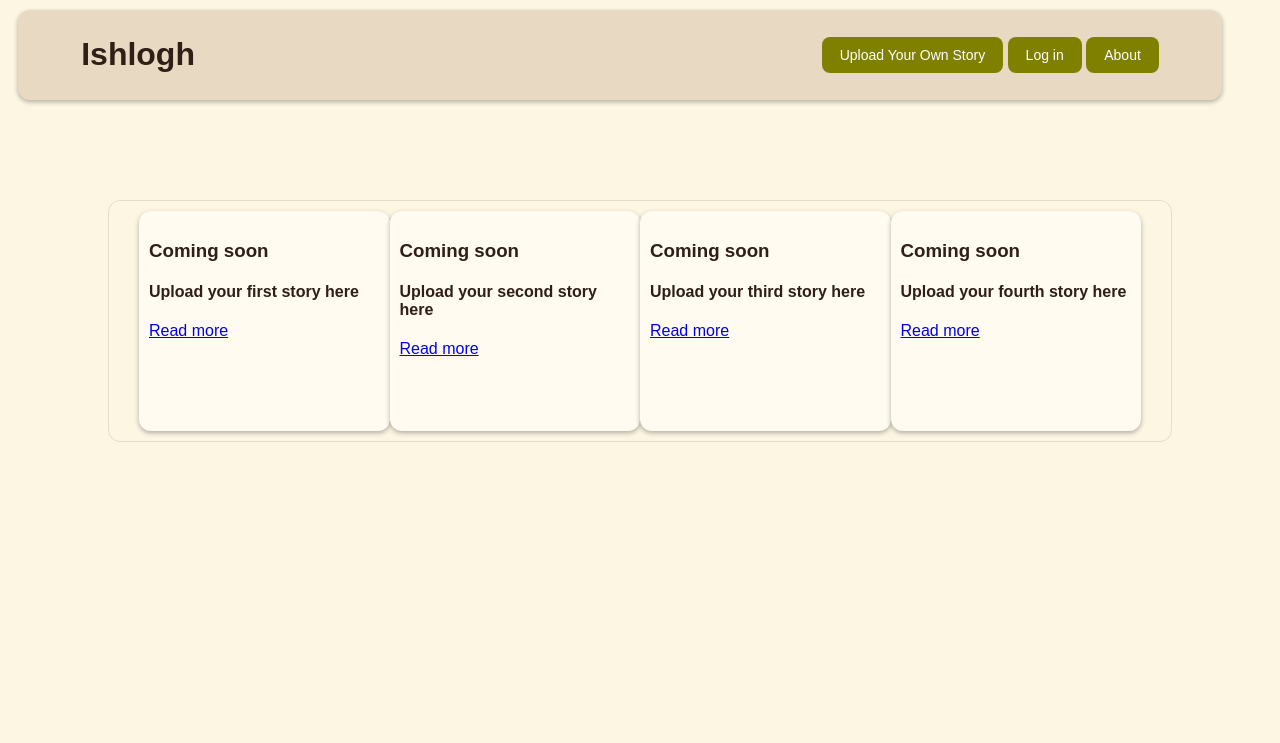
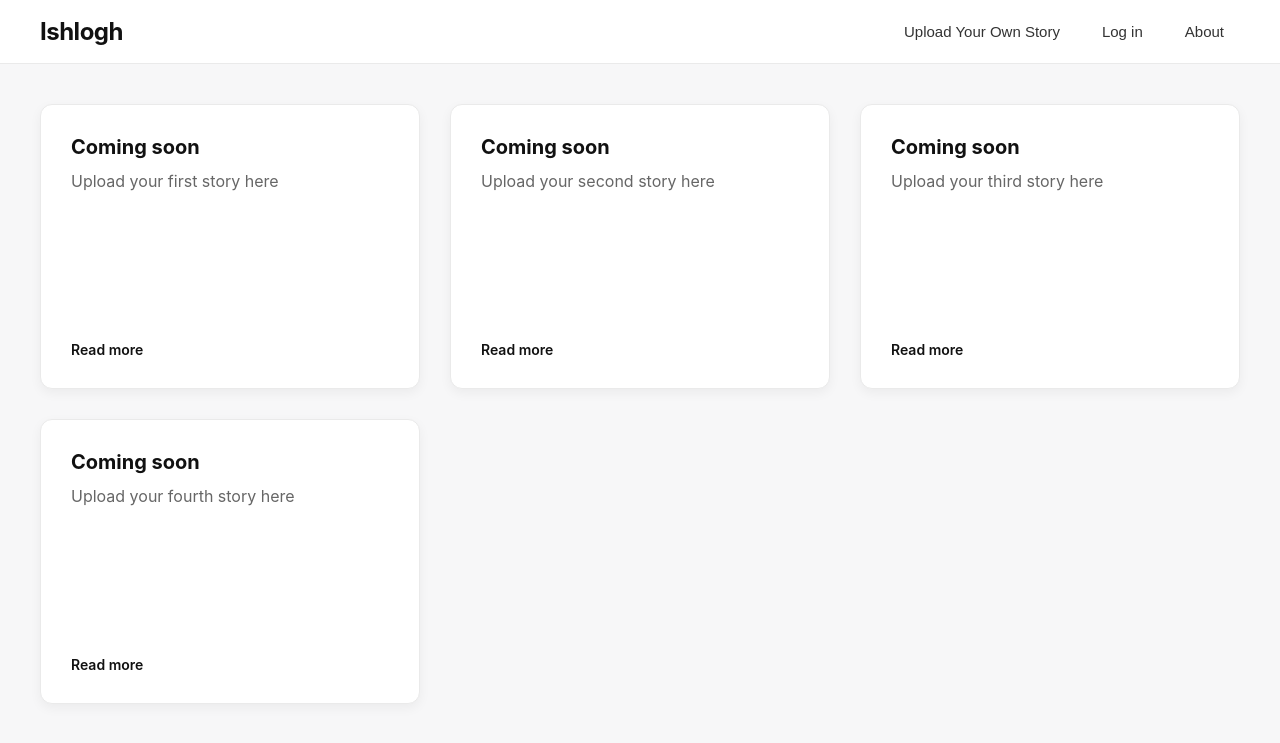
Before and after one commit to Kashan-A1i/Ishlogh, a Django app: page /folk/ in a window 1280 px wide. Shown: the top 743 px of the page. Run offline with Django 4.2, Linux system fonts and the light colour scheme.

Commit message:
new layout

```diff
--- a/folk/static/folk/home.css
+++ b/folk/static/folk/home.css
@@ -1,56 +1,96 @@
+/* 1. Base Styling */
 body {
-    background-color:#FDF6E3;
-    font-family: Arial, sans-serif;
-    color:#2F1F17;
+    background-color: #f7f7f8;
+    font-family: -apple-system, BlinkMacSystemFont, "Segoe UI", Roboto, sans-serif;
+    color: #111;
+    margin: 0;
 }
+
+/* 2. Top Navigation Bar */
 #topbar {
     display: flex;
     justify-content: space-between;
     align-items: center;
-    margin: 10px;
-    margin-right: 50px;
-    box-shadow: 0 2px 5px rgba(0,0,0,0.3);
-    background-color: #E8D9C2;
-    padding: 5px;
-    padding-left:5%;
-    padding-right:5%;
-    border-radius:12px;
+    background-color: #ffffff;
+    padding: 15px 40px;
+    border-bottom: 1px solid #eaeaea;
 }
-.box-container{
+
+#logo h1 {
+    margin: 0;
+    font-size: 24px;
+    letter-spacing: -0.5px;
+}
+
+#buttons {
     display: flex;
-    justify-content: space-between;
-    margin: 100px;
-    border: 1px solid rgba(0, 0, 0, 0.1);
+    gap: 10px;
+}
+
+/* 3. Navigation Buttons */
+.top {
+    background-color: transparent;
+    color: #333;
+    border: none;
+    padding: 8px 16px;
+    border-radius: 6px;
+    cursor: pointer;
+    font-size: 15px;
+    font-weight: 500;
+    transition: background-color 0.2s ease;
+}
+
+.top:hover {
+    background-color: #f0f0f0;
+}
+
+
+.box-container {
+    display: grid;
+    grid-template-columns: repeat(3, 1fr);
+    gap: 30px;
+    padding: 40px;
+    max-width: 1200px;
+    margin: 0 auto;
+}
+
+/* 5. The Story Cards */
+.box {
+    width: 100%;
+    aspect-ratio: 4 / 3;
     border-radius: 12px;
-    padding: 10px;
-    padding-right: 30px;
-    padding-left: 30px;
-    background-color: transparent;
+    background-color: #ffffff;
+    box-shadow: 0 4px 12px rgba(0,0,0,0.05);
+    padding: 30px;
+    box-sizing: border-box;
+    display: flex;
+    flex-direction: column;
+    border: 1px solid #eaeaea;
+}
 
+/* 6. Typography Inside the Cards */
+.box h3 {
+    margin-top: 0;
+    margin-bottom: 10px;
+    font-size: 20px;
 }
-.box {
-    align-items: center;
-    box-shadow: 0 2px 5px rgba(0,0,0,0.3);
-    padding:10px;
-    width: 265px;
-    height: 200px;
-    border-radius: 12px;
-    background-color: #FFFBF1;
 
+.box h4 {
+    margin-top: 0;
+    color: #666;
+    font-weight: 400;
+    line-height: 1.5;
+    flex-grow: 1;
 }
-.top{
-  background-color: olive;   /* button background */
-  color: white;                /* text color */
-  border: none;                /* remove default border */
-  padding: 10px 18px;          /* space inside button */
-  border-radius: 8px;          /* rounded corners */
-  cursor: pointer;             /* pointer on hover */
-  font-size: 14px;
+
+.box a {
+    text-decoration: none;
+    color: #111;
+    font-weight: 600;
+    font-size: 14px;
+    align-self: flex-start;
 }
-.top:hover{
-    background-color: #ff6666;
-    transform: scale(1.05);
+
+.box a:hover {
+    text-decoration: underline;
 }
-.top:active {
-  background-color: #cc3333;   /* darker red when clicked */
-}
--- a/folk/templates/folk/home.html
+++ b/folk/templates/folk/home.html
@@ -4,7 +4,7 @@
 <link rel="stylesheet" href="{% static 'folk/home.css' %}">
 <div id="topbar">
     <div id="logo">
-        <h1>Ishlogh</h4>
+        <h1>Ishlogh</h1>
     </div>
     <div id="buttons">
         <button class="top">Upload Your Own Story</button>
```
